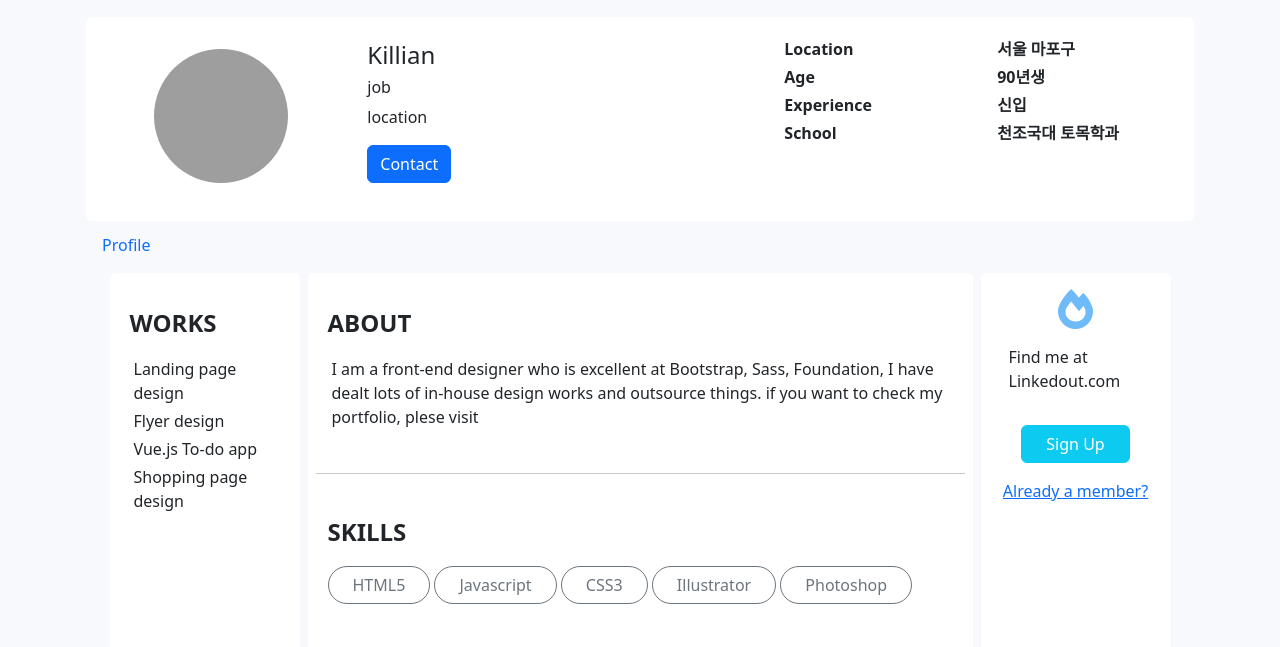
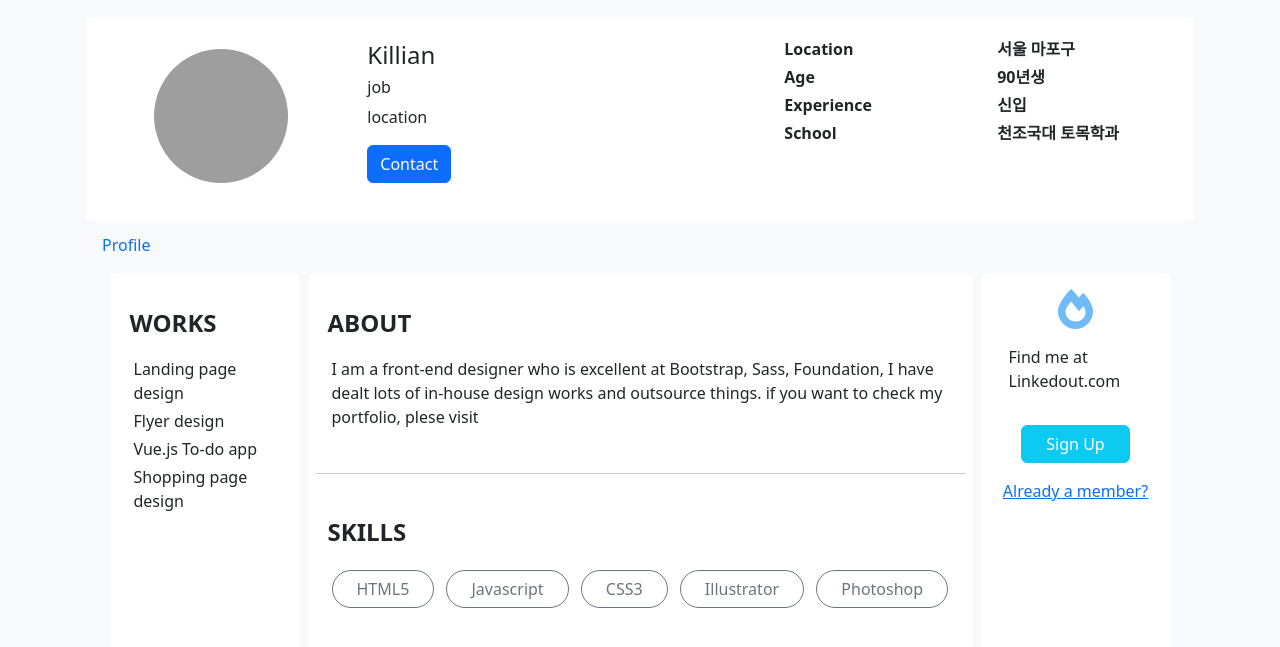
Before and after one commit to Junseok3608/profilehtml, a plain HTML site: page index.html in a window 1280 px wide. Shown: the part 63-710 px from the top of the page. Drawn offline with nearby package versions, Linux system fonts and the light colour scheme; grey boxes are pictures that could not be loaded.

Commit message:
FIX: css box sizing

```diff
--- a/css/index.css
+++ b/css/index.css
@@ -14,6 +14,3 @@ body {
   font-size: 40px;
   color: #6fbaf8;
 }
-div {
-  box-sizing: border-box;
-}
--- a/index.html
+++ b/index.html
@@ -109,7 +109,7 @@
             <div class="row">
               <div class="col-12 p-4">
                 <p class="fs-4 fw-bold">ABOUT</p>
-                <p class="fs-6 m-1">
+                <p class="fs-6 m-1 pseudodo">
                   I am a front-end designer who is excellent at Bootstrap, Sass, Foundation, I have dealt lots of in-house design works and outsource things. if you want to check my portfolio, plese
                   visit
                 </p>
@@ -119,12 +119,13 @@
               </div>
               <div class="col-12 p-4 mb-3">
                 <p class="fs-4 fw-bold">SKILLS</p>
-                <button type="button" class="btn ps-4 pe-4 btn-outline-secondary rounded-5">HTML5</button>
-                <button type="button" class="btn ps-4 pe-4 btn-outline-secondary rounded-5">Javascript</button>
-                <button type="button" class="btn ps-4 pe-4 btn-outline-secondary rounded-5">CSS3</button>
-                <button type="button" class="btn ps-4 pe-4 btn-outline-secondary rounded-5">Illustrator</button>
-                <button type="button" class="btn ps-4 pe-4 btn-outline-secondary rounded-5">Photoshop</button>
+                <button type="button" class="btn m-1 ps-4 pe-4 btn-outline-secondary rounded-5">HTML5</button>
+                <button type="button" class="btn m-1 ps-4 pe-4 btn-outline-secondary rounded-5">Javascript</button>
+                <button type="button" class="btn m-1 ps-4 pe-4 btn-outline-secondary rounded-5">CSS3</button>
+                <button type="button" class="btn m-1 ps-4 pe-4 btn-outline-secondary rounded-5">Illustrator</button>
+                <button type="button" class="btn m-1 ps-4 pe-4 btn-outline-secondary rounded-5">Photoshop</button>
               </div>
+
             </div>
           </div>
           <div class="col-md-2 m-1 pt-3 bg-white rounded-2">
```
